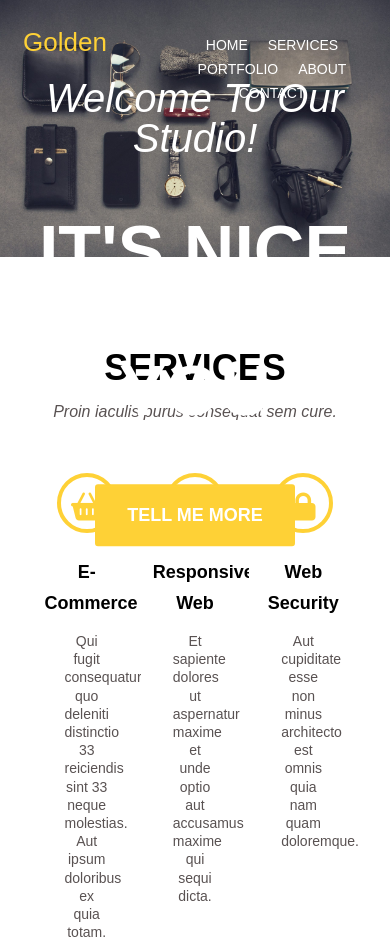
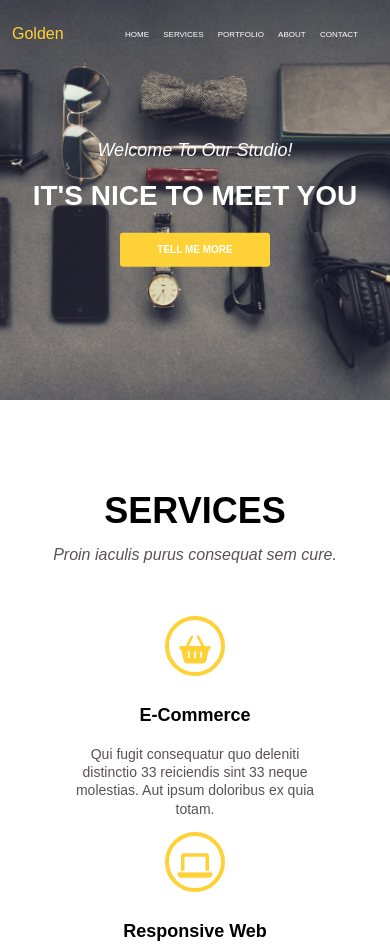
Before and after one commit to bpedryc83/Module-4_6, a website: page index.html in a window 390 px wide. Shown: the top 949 px of the page. Drawn offline with Linux system fonts and the light colour scheme; a web font is replaced by a local one.

Commit message:
Add and change some styles for tablet and mobile screen resolution

```diff
--- a/index.html
+++ b/index.html
@@ -17,10 +17,10 @@
             <div class="container pos-relative">
                 <img src="images/01.header.jpg">
                 <div class="row first_line">
-                    <span class="golden col-4">
+                    <span class="golden col-2 col-md-4 mx-auto">
                         Golden
                     </span>
-                    <span class="navigation col-8 mx-auto">
+                    <span class="navigation col-10 col-md-8 mx-auto">
                         <ul>
                             <li><a href="#">HOME</a></li>
                             <li><a href="#">SERVICES</a></li>
@@ -48,21 +48,21 @@
                 <h2>SERVICES</h2>
                 <h6>Proin iaculis purus consequat sem cure.</h6>
                 <div class="row mx-auto py-5 col-10">
-                    <div class="col-4 icon-height">
+                    <div class="col-md-4 icon-height">
                         <div class="icon">
                             <i class="fa-solid fa-basket-shopping"></i>
                         </div>
                         <h4>E-Commerce</h4>
                         <p>Qui fugit consequatur quo deleniti distinctio 33 reiciendis sint 33 neque molestias. Aut ipsum doloribus ex quia totam.</p>
                     </div>
-                    <div class="col-4">
+                    <div class="col-md-4">
                         <div class="icon">
                             <i class="fa-solid fa-laptop"></i>
                         </div>
                         <h4>Responsive Web</h4>
                         <p>Et sapiente dolores ut aspernatur maxime et unde optio aut accusamus maxime qui sequi dicta.</p>
                     </div>
-                    <div class="col-4">
+                    <div class="col-md-4">
                         <div class="icon">
                             <i class="fa-solid fa-lock"></i>
                         </div>
--- a/sass/style.scss
+++ b/sass/style.scss
@@ -243,3 +243,59 @@ footer {
         background: gray;
     }
 }
+
+
+
+/* Media */
+
+@media (min-width: 600px) and (max-width: 1024px) {
+    .golden {
+        font-size: 18px;
+        font-weight: 300;
+    }
+    .navigation {
+        font-size: 10px;
+    }
+    h1 {
+        font-size: 40px;
+    }
+    h3 {
+        font-size: 30px;
+    }
+    .btn {
+        font-size: 14px;
+        max-width: 150px;
+        margin: 14px auto;
+        padding: 10px;
+    }
+}
+
+@media (max-width: 599px) {
+    .golden {
+        font-size: 16px;
+        font-weight: 300;
+    }
+    .nav_and_header {
+        img {
+            min-height: 400px;
+        }
+    }
+    .navigation {
+        font-size: 8px;
+        li {
+            margin-right: 12px;
+        }
+    }
+    h1 {
+        font-size: 28px;
+    }
+    h3 {
+        font-size: 18px;
+    }
+    .btn {
+        font-size: 10px;
+        max-width: 150px;
+        margin: 10px auto;
+        padding: 10px;
+    }
+}
```
Also changed, not shown: css/style.css, images/04.galeria_33.jpg (renamed from images/04.galeria_3.JPG), 1 other file.
